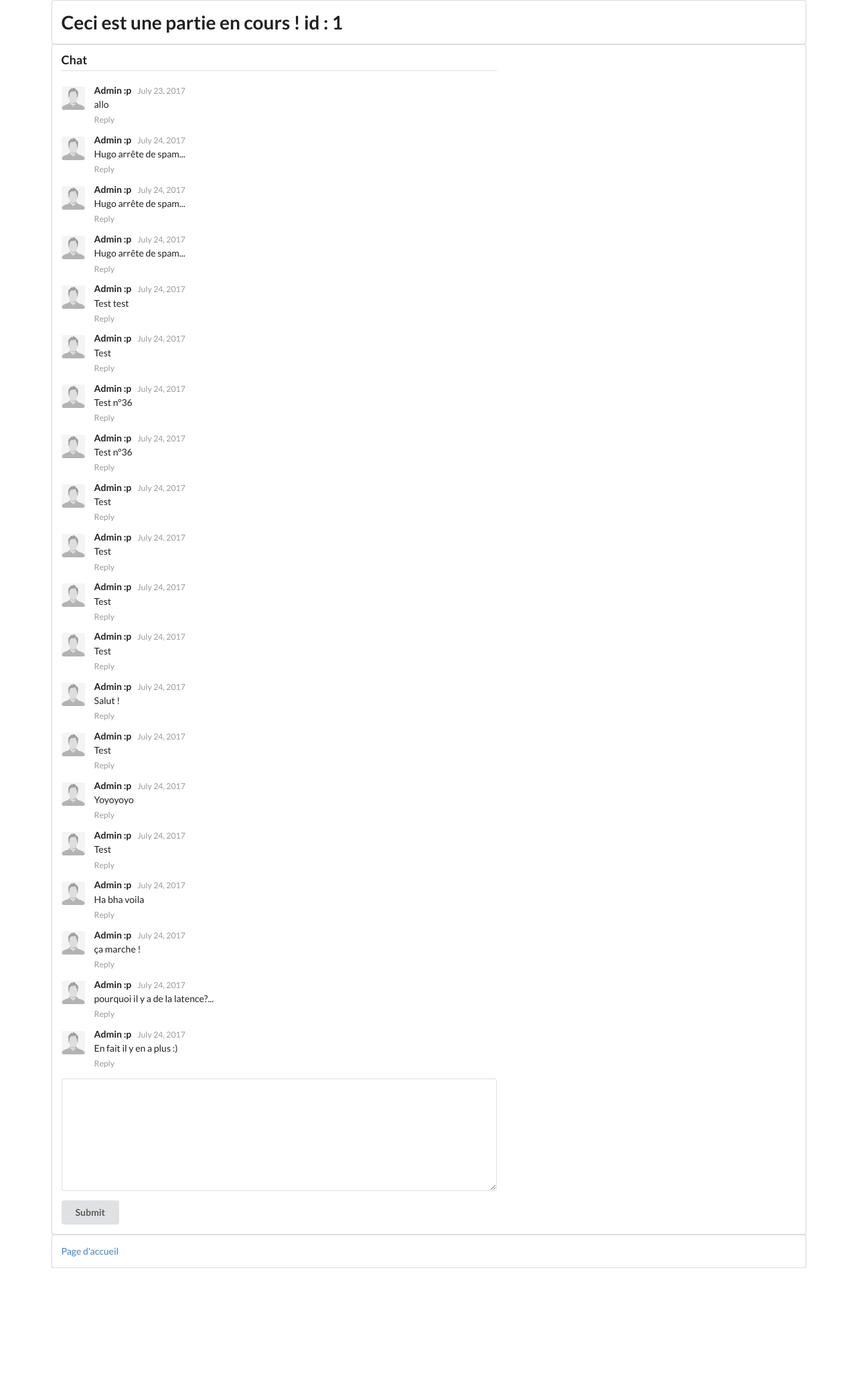
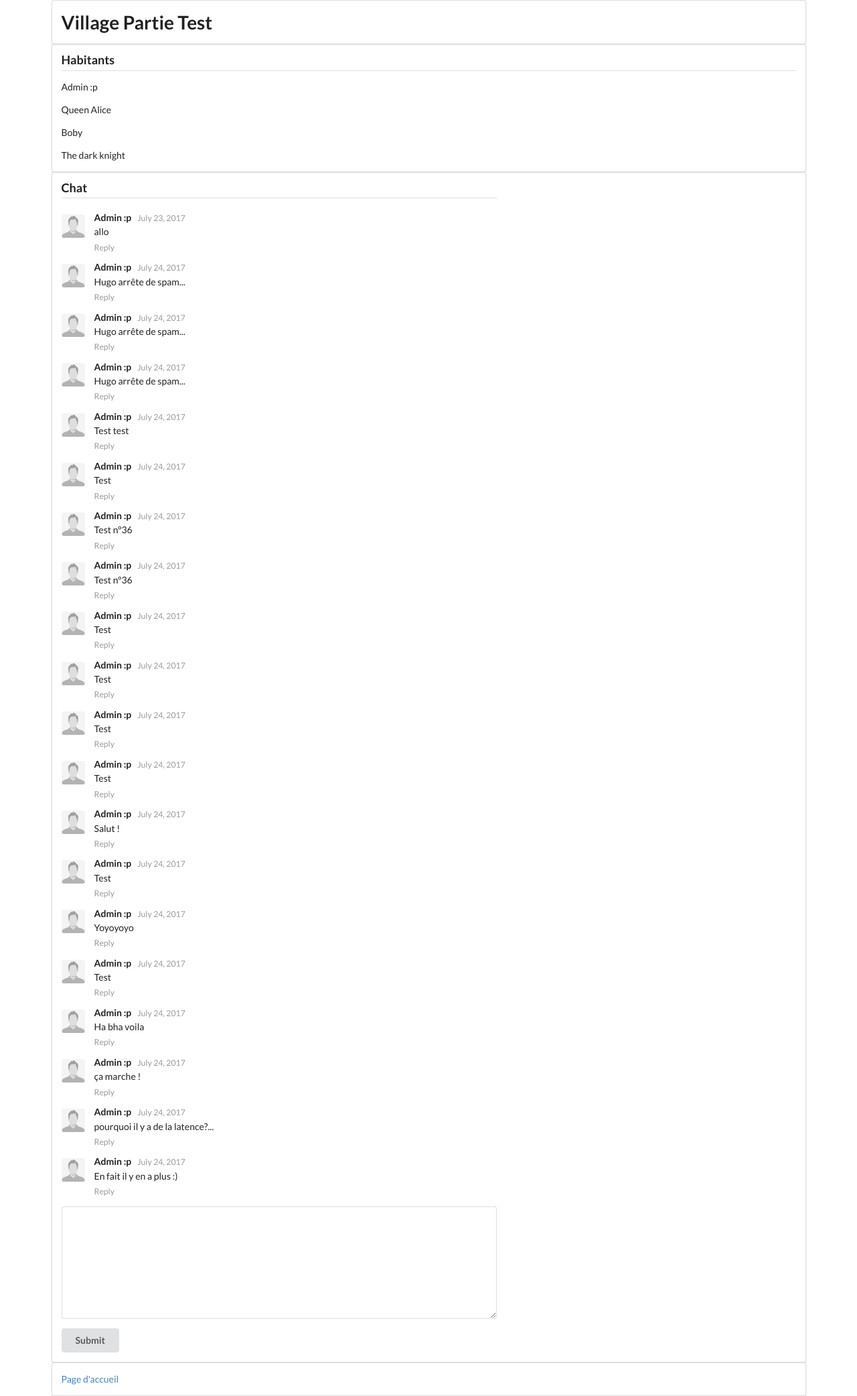
Before and after one commit to Slyces/Pleine_Lune, a Django app: page /currentGame/1/ in a window 1280 px wide. Shown: the whole page at 67% size. Before the commit the page ends 1893 px from the top, so only its background shows below. Run offline with Django 3.2, Linux system fonts and the light colour scheme; a user stored in the database is signed in; data comes from the database, SQL or seed files in the repository; both versions use the stored data as it was after the commit.

Commit message:
Updating the currentGame page

```diff
--- a/templates/website/currentGame.html
+++ b/templates/website/currentGame.html
@@ -10,7 +10,15 @@
 {% block content %}
     <div class="ui container">
         <div class="ui segment">
-            <h1 class="ui center"> Ceci est une partie en cours ! id : {{ id }}</h1>
+            <h1 class="ui center"> Village {{ nom_du_village }}</h1>
+        </div>
+    </div>
+    <div class="ui container">
+        <div class="ui segment">
+            <h3 class="ui dividing header">Habitants</h3>
+            {% for player in player_list %}
+                <p>{{ player.nickname }}</p>
+            {% endfor %}
         </div>
     </div>
     <div class="ui container">
--- a/website/views.py
+++ b/website/views.py
@@ -22,6 +22,8 @@ def current_game(request, game_id=0):
     form = ChampMessage(request.POST or None)#recupération des données
     player = Player.objects.get(user=request.user)
     game = Game.objects.get(id=game_id)
+    player_list=game.player.all()
+    nom_du_village=game.name
 
     if form.is_valid():
         message = form.cleaned_data['message']#Ajout du messages à la BDD
@@ -29,9 +31,9 @@ def current_game(request, game_id=0):
     else:
         message = "Tapez du texte !"
 
-    chat = Message.objects.all().order_by('pub_date')  # Tri des messages
+    chat = Message.objects.all().order_by('pub_date')  # Tri des messages (après avoir potentiellement update la BDD)
     chat = chat[max(len(chat) - 20, 0):len(chat)]  # Chargement des 20 derniers messages
-    return render(request, 'website/currentGame.html', context={"message": message,"id":game_id,"chat":chat})
+    return render(request, 'website/currentGame.html', context={"message": message,"chat":chat,"player_list":player_list,"nom_du_village":nom_du_village})
 
 
 def game_list(request):
```
Also changed, not shown: db.sqlite3.
